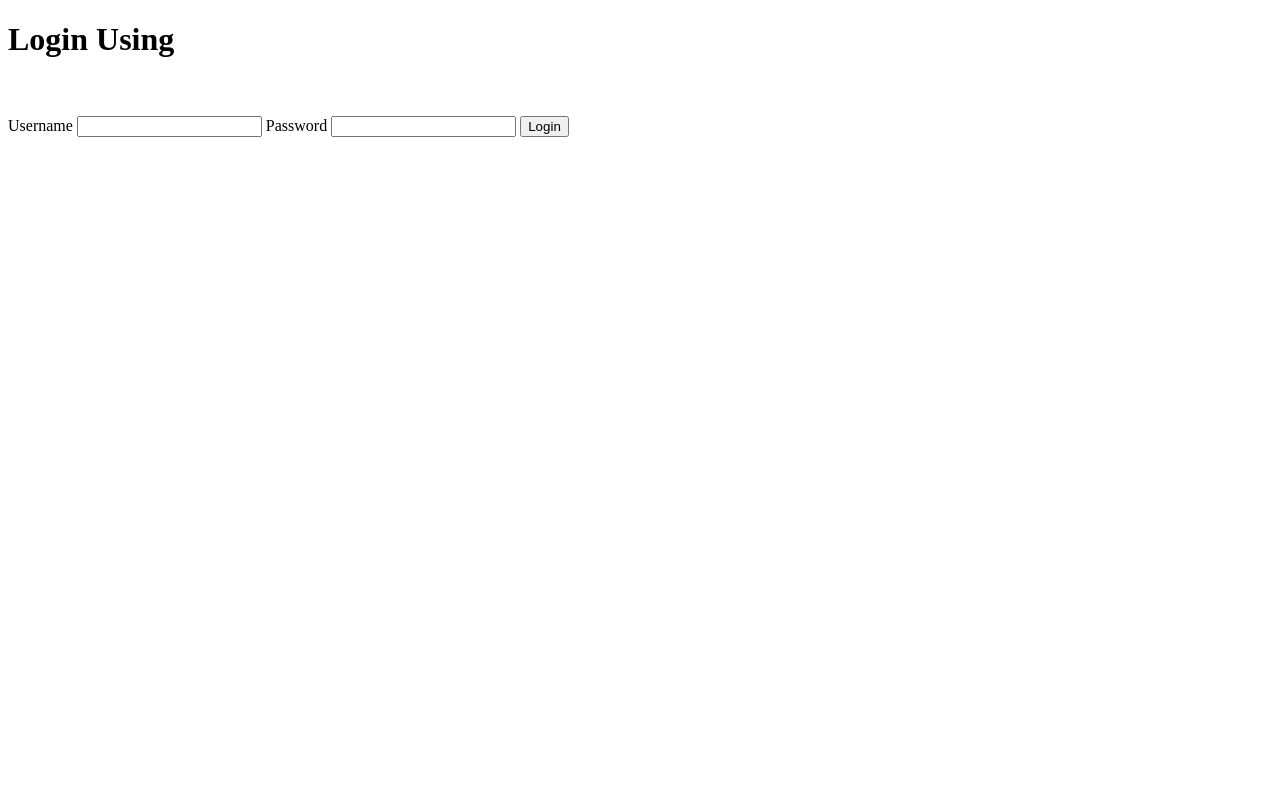
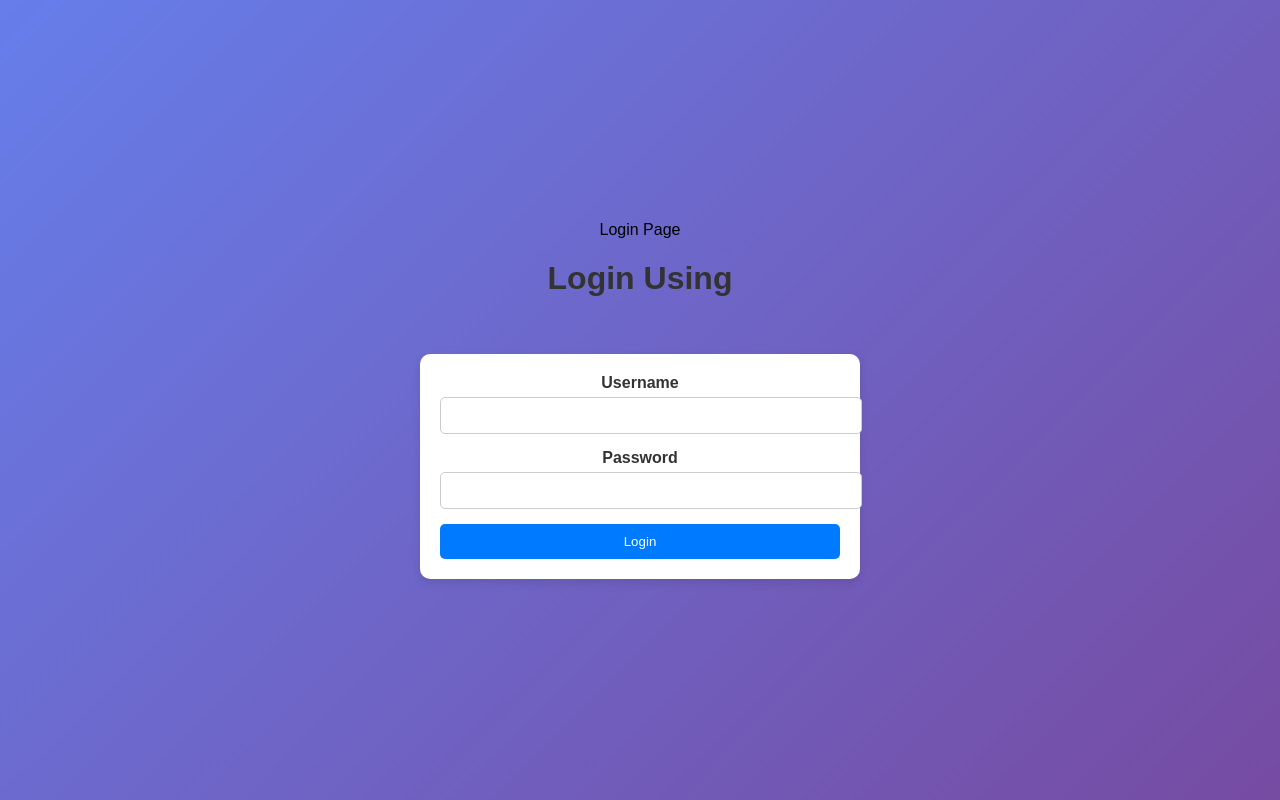
Before and after one commit to Sukanth07/hackathon-sns, a Django app: page /login/ in a window 1280 px wide. Run offline with Django 4.2, Linux system fonts and the light colour scheme.

Commit message:
Update login.html

```diff
--- a/templates/login.html
+++ b/templates/login.html
@@ -5,7 +5,86 @@
   <meta charset="UTF-8">
   <meta http-equiv="X-UA-Compatible" content="IE=edge">
   <meta name="viewport" content="width=device-width, initial-scale=1.0">
-  <title>Login Page</title>
+ <center <title>Login Page</title>
+  <style>
+    body {
+      font-family: Arial, sans-serif;
+      background: linear-gradient(135deg, #667eea, #764ba2);
+      display: flex;
+      justify-content: center;
+      align-items: center;
+      min-height: 100vh;
+      margin: 0;
+    }
+
+    h1 {
+      text-align: center;
+      color: #333;
+      align-items: center;
+    }
+
+    form {
+      background-color: #fff;
+      border-radius: 10px;
+      box-shadow: 0 4px 8px rgba(0, 0, 0, 0.1);
+      padding: 20px;
+      width: 400px;
+      height:200p x;
+
+      align-items: center;
+    }
+
+    label {
+      font-weight: bold;
+      display: block;
+      margin-bottom: 5px;
+      color: #333;
+      align-items: center;
+    }
+
+    input[type="text"],
+    input[type="password"] {
+      width: 100%;
+      padding: 10px;
+      margin-bottom: 15px;
+      border: 1px solid #ccc;
+      border-radius: 5px;
+      align-items: center;
+      transition: border-color 0.3s ease;
+    }
+
+    input[type="text"]:focus,
+    input[type="password"]:focus {
+    border-color: #007bff;
+    align-items: center;
+
+
+    }
+
+    input[type="submit"] {
+      background-color: #007bff;
+      color: white;
+      border: none;
+      border-radius: 5px;
+      padding: 10px;
+      width: 100%;
+      cursor: pointer;
+      align-items: center;
+      transition: background-color 0.3s ease;
+    }
+
+    input[type="submit"]:hover {
+      background-color: #0056b3;
+      align-items: center;
+    }
+
+    p {
+      color: #dc3545;
+      text-align: center;
+      margin-top: 10px;
+      align-items: center;
+    }
+  </style>
 </head>
 
 <body>
@@ -23,7 +102,7 @@
   </form>
   {% if error_message %}
     <p>{{ error_message }}</p>
-    {% endif %}
+  {% endif %}
   {% endblock %}
 </body>
 
```
